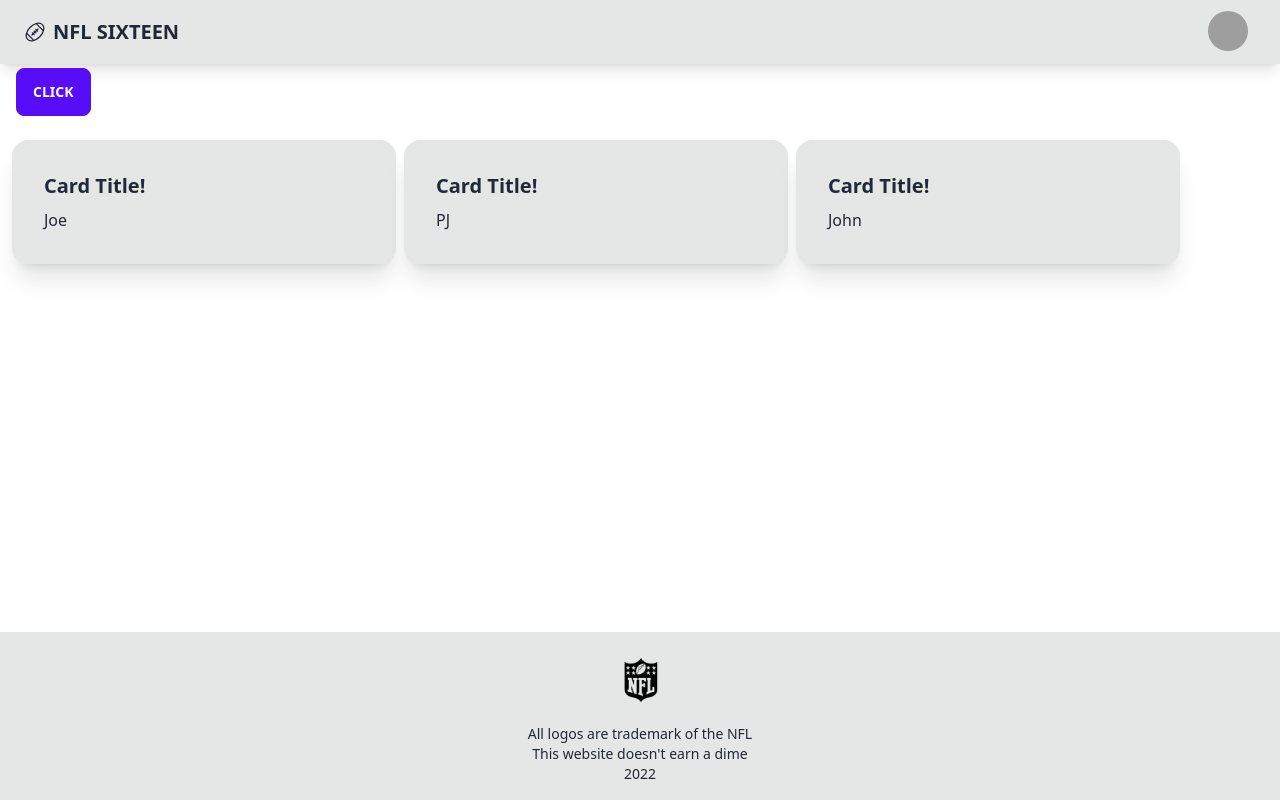
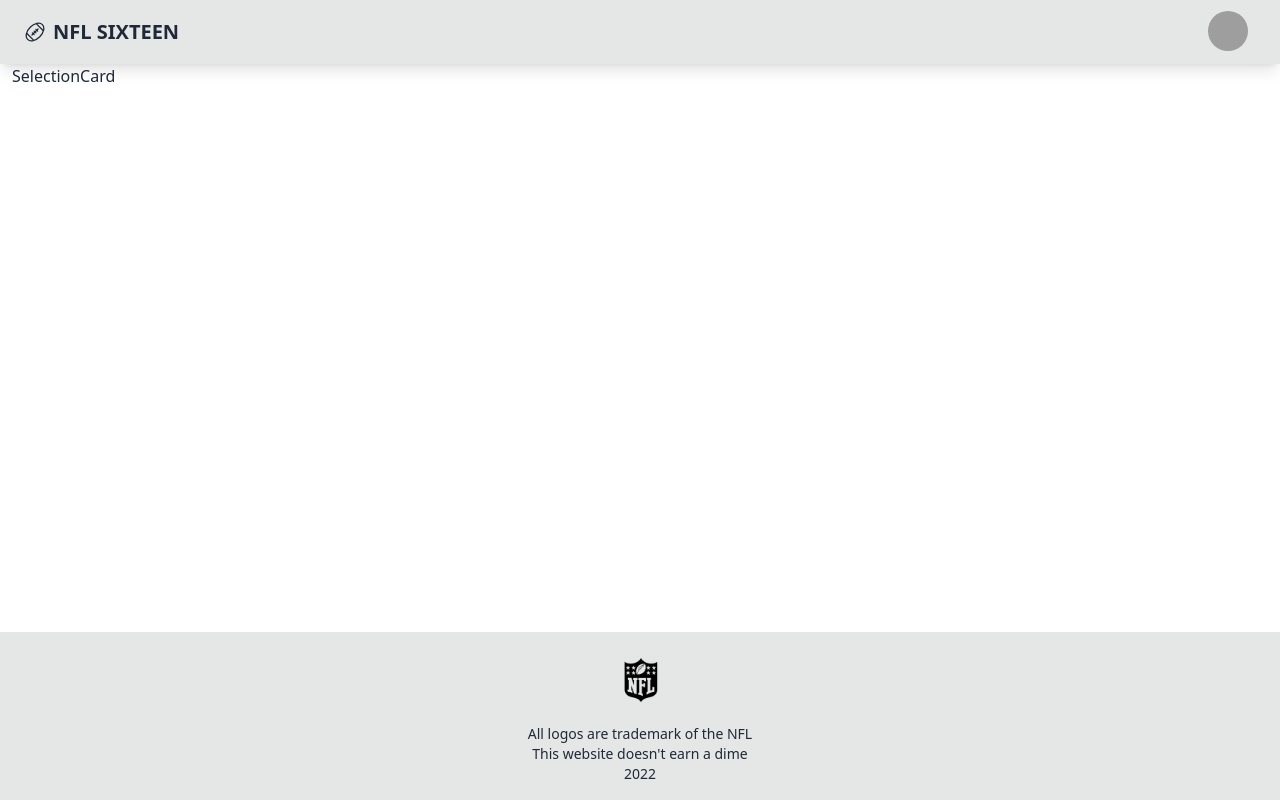
Before and after one commit to jcampanotto/nfl-sixteen, a React (Create React App) app: page / in a window 1280 px wide. Built offline with nearby package versions, Linux system fonts and the light colour scheme; grey boxes are pictures that could not be loaded.

Commit message:
Move week bubbles to Navbar

```diff
--- a/src/App.js
+++ b/src/App.js
@@ -1,8 +1,8 @@
 import Footer from "./components/layout/Footer";
 import Navbar from "./components/layout/Navbar";
-import WeekDropdown from "./components/WeekDropdown";
 import WeekBubbleList from "./components/WeekBubbleList";
 import CardList from "./components/CardList";
+import SelectionCard from "./components/SelectionCard";
 
 function App() {
   return (
@@ -10,9 +10,8 @@ function App() {
     <div className='flex flex-col justify-between h-screen'>
       <Navbar/>
       <main className='container mx-auto px-3 pb-12 h-full'>
-        <WeekBubbleList/>
-        <WeekDropdown/>
-        <CardList />
+        {/* <CardList /> */}
+        <SelectionCard/>
       </main>
       <Footer/>
     </div>
--- /dev/null
+++ b/src/components/SelectionCard.jsx
@@ -0,0 +1,9 @@
+
+
+function SelectionCard() {
+  return (
+    <div>SelectionCard</div>
+  )
+}
+
+export default SelectionCard
--- a/src/components/WeekBubbleItem.jsx
+++ b/src/components/WeekBubbleItem.jsx
@@ -4,12 +4,12 @@ function WeekBubbleItem({item}) {
 
   if (item.weekNum > currentWeek) {
     return (
-      <input key={item} type="radio" name="weekSelection" value={item.weekNum} data-title={`W${item.weekNum}`} className="btn btn-primary btn-sm mr-1 btn-ghost" />
+      <input key={item} type="radio" name="weekSelection" value={item.weekNum} data-title={`W${item.weekNum}`} className="btn btn-sm mr-1 btn-ghost" />
     )
   }
 
   return (
-    <input key={item} type="radio" name="weekSelection" value={item.weekNum} data-title={`W${item.weekNum}`} className="btn btn-sm mr-1" />
+    <input key={item} type="radio" name="weekSelection" value={item.weekNum} data-title={`W${item.weekNum}`} className="btn btn-accent btn-sm mr-1" />
   )
 
 }
--- a/src/components/layout/Navbar.jsx
+++ b/src/components/layout/Navbar.jsx
@@ -1,4 +1,5 @@
 import {IoAmericanFootballOutline} from 'react-icons/io5'
+import WeekBubbleList from '../WeekBubbleList'
 
 function Navbar() {
   return (
@@ -8,6 +9,9 @@ function Navbar() {
         <IoAmericanFootballOutline className='mr-2'/> <span>NFL Sixteen</span>
         </p>
       </div>
+
+      {/* Below is the week button selections */}
+      <WeekBubbleList/>
 
       {/* Below is the login photo / dropdown section */}
       <div className="flex-none gap-2 pr-5">
```
